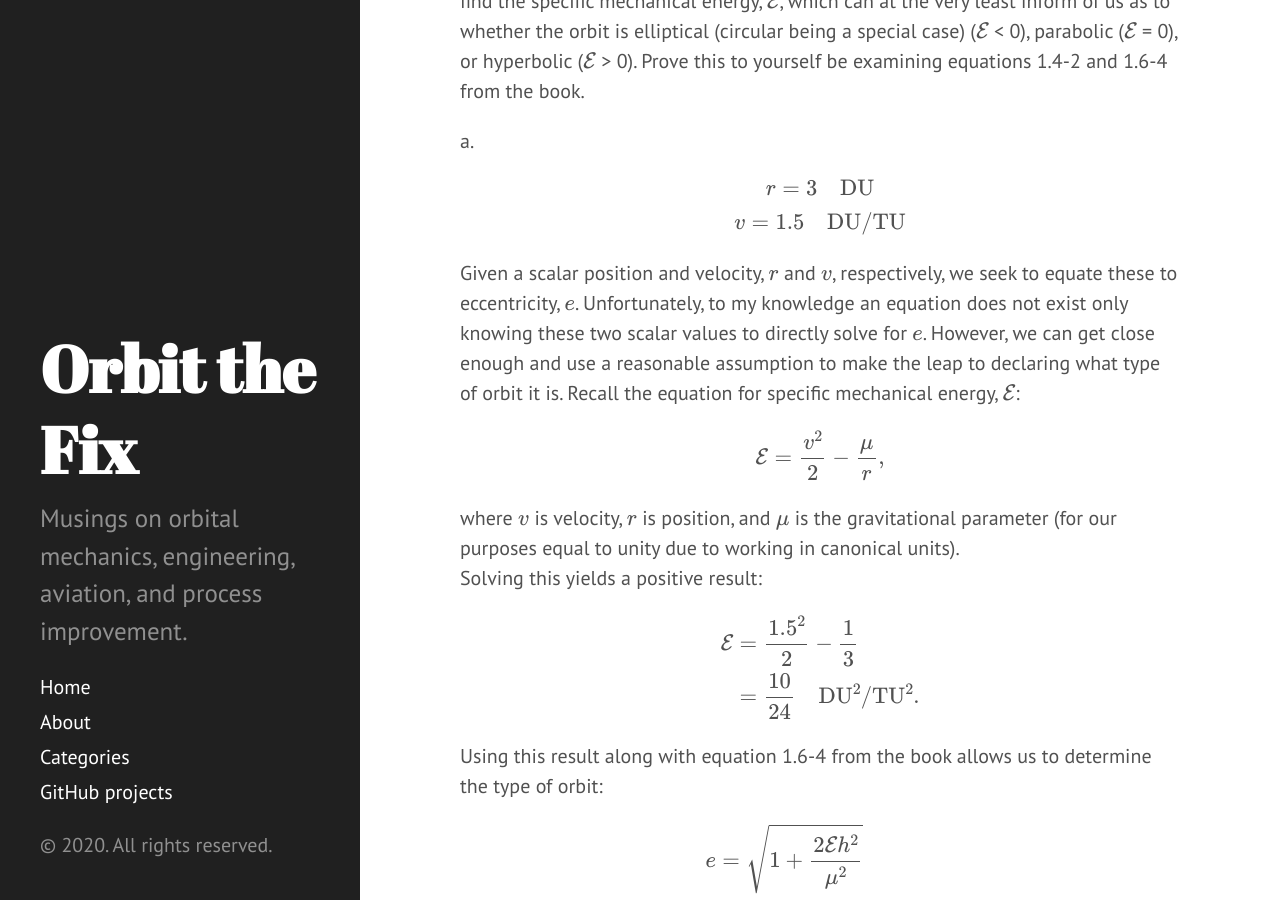
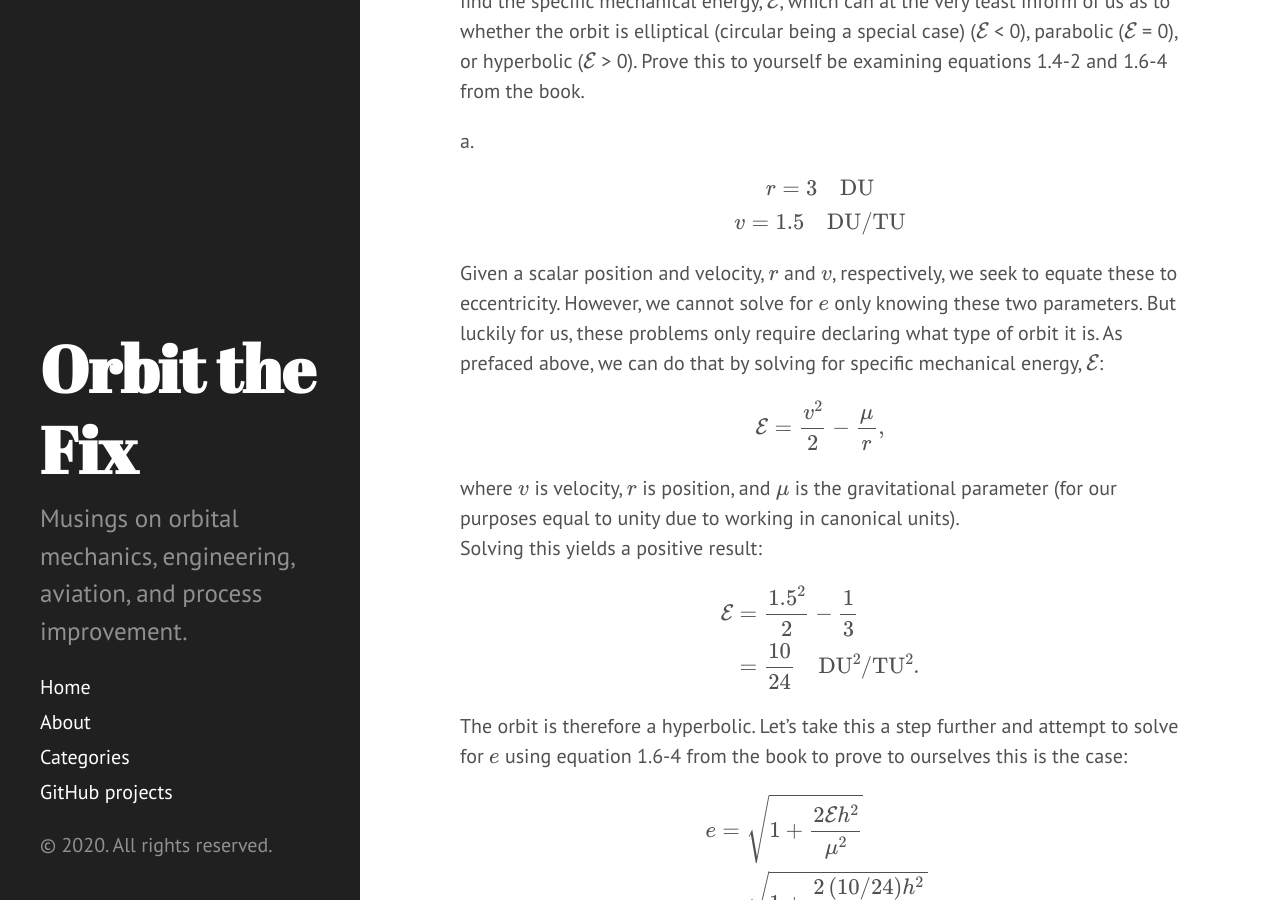
Before and after one commit to orbitthefix/orbitthefix.github.io, a Jekyll site: the page built from _posts/2020-03-28-exercises-from-fundamentals-of-astrodynamics-part-6.md, in a window 1280 px wide and 900 px high, scrolled down 1270 px. Built offline with Jekyll 4.4.1, drawn with Linux system fonts in a browser that asks for light colours.

Commit message:
Another update to my most recent post

```diff
--- a/_posts/2020-03-28-exercises-from-fundamentals-of-astrodynamics-part-6.md
+++ b/_posts/2020-03-28-exercises-from-fundamentals-of-astrodynamics-part-6.md
@@ -79,11 +79,10 @@ $$ \displaylines{
 $$
 
 Given a scalar position and velocity, $$r$$ and $$v$$, respectively, we seek to
-equate these to eccentricity, $$e$$.  Unfortunately, to my knowledge an equation
-does not exist only knowing these two scalar values to directly solve for $$e$$.
-However, we can get close enough and use a reasonable assumption to make the
-leap to declaring what type of orbit it is.  Recall the equation for specific
-mechanical energy, $$\mathcal{E}$$:
+equate these to eccentricity.  However, we cannot solve for $$e$$ only knowing
+these two parameters.  But luckily for us, these problems only require declaring
+what type of orbit it is.  As prefaced above, we can do that by solving for
+specific  mechanical energy, $$\mathcal{E}$$:
 
 $$
 \mathcal{E} = \frac{v^2}{2} - \frac{\mu}{r},
@@ -102,8 +101,9 @@ $$
 \end{align*}
 $$
 
-Using this result along with equation 1.6-4 from the book allows us to determine
-the type of orbit:
+The orbit is therefore a hyperbolic.  Let's take this a step further and attempt
+to solve for $$e$$ using equation 1.6-4 from the book to prove to ourselves this
+is the case:
 
 $$
 
```
